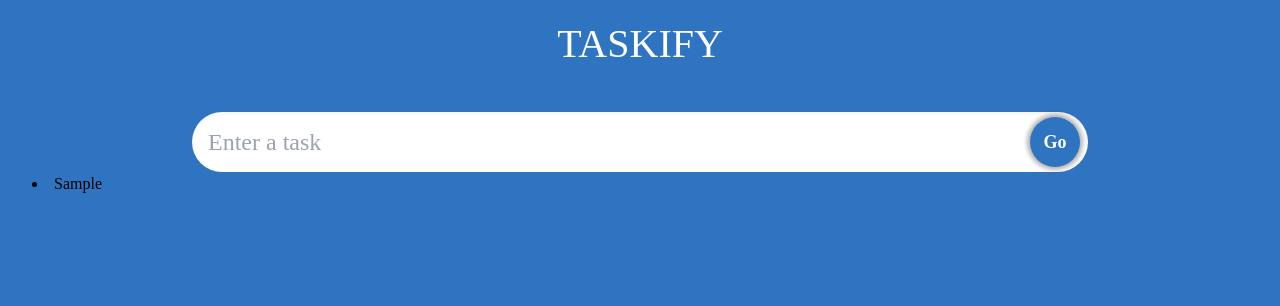
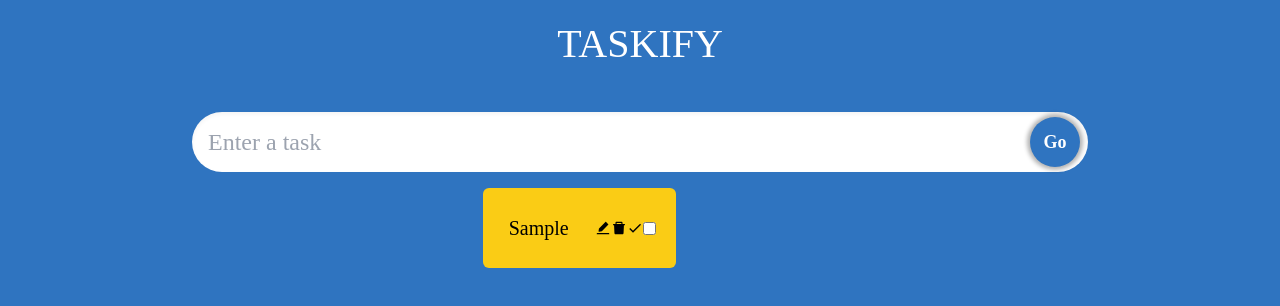
Before and after one commit to d-zucho/todo-w-drag, a React (Vite) app: page / in a window 1280 px wide. Both pictures are taken after typing "Sample" into the empty fields and a click on the button "Go". Shown: the top 306 px of the page. Built offline with nearby package versions, Linux system fonts and the light colour scheme; a web font is replaced by a local one.

Commit message:
add card w/o styles

```diff
--- a/package.json
+++ b/package.json
@@ -11,7 +11,8 @@
   },
   "dependencies": {
     "react": "^18.2.0",
-    "react-dom": "^18.2.0"
+    "react-dom": "^18.2.0",
+    "react-icons": "^4.12.0"
   },
   "devDependencies": {
     "@types/react": "^18.2.43",
--- /dev/null
+++ b/src/classNames.ts
@@ -0,0 +1,3 @@
+export function classNames(...args: any[]) {
+  return args.filter(Boolean).join(' ')
+}
--- a/src/components/Card.tsx
+++ /dev/null
@@ -1,7 +0,0 @@
-import { Todo } from '../model'
-
-const TodoCard = (todo: Todo) => {
-  return <div>TodoCard</div>
-}
-
-export default TodoCard
--- /dev/null
+++ b/src/components/SingleTodo.tsx
@@ -0,0 +1,41 @@
+import { Todo } from '../model'
+import { AiFillEdit, AiFillDelete } from 'react-icons/ai'
+import { MdDone } from 'react-icons/md'
+import { classNames } from '../classNames'
+
+interface Props {
+  todo: Todo
+  todoList: Todo[]
+  setTodoList: React.Dispatch<React.SetStateAction<Todo[]>>
+}
+
+const SingleTodo: React.FC<Props> = ({ todo, todoList, setTodoList }) => {
+  return (
+    <form
+      key={todo.id}
+      className={classNames(
+        'flex rounded-md p-5 mt-4 items-center bg-yellow-400',
+        todo.completed && 'bg-green-500'
+      )}
+    >
+      <span className='p-1.5 border-none text-xl flex-1 mr-5'>{todo.todo}</span>
+
+      {/* Icons Start */}
+      <div id='icons' className='flex'>
+        <span>
+          <AiFillEdit />
+        </span>
+        <span>
+          <AiFillDelete />
+        </span>
+        <span>
+          <MdDone />
+        </span>
+      </div>
+      {/* Icons End */}
+      <input type='checkbox' name='compelted' id='completed' />
+    </form>
+  )
+}
+
+export default SingleTodo
--- a/src/components/TodoList.tsx
+++ b/src/components/TodoList.tsx
@@ -1,16 +1,21 @@
 import { Todo } from '../model'
+import SingleTodo from './SingleTodo'
+
 interface Props {
   todoList: Todo[]
   setTodoList: React.Dispatch<React.SetStateAction<Todo[]>>
 }
 
-const TodoList: React.FC<Props> = ({ todoList, setTodoList }) => {
+const TodoList: React.FC<Props> = ({ todoList, setTodoList }: Props) => {
   return (
-    <section className='todos flex'>
-      {todoList.map((t: Todo) => (
-        <li key={Date.now()} className=''>
-          {t.todo}
-        </li>
+    <section className='todos flex flex-wrap justify-evenly w-[90%]'>
+      {todoList.map((todo) => (
+        <SingleTodo
+          todo={todo}
+          key={todo.id}
+          todoList={todoList}
+          setTodoList={setTodoList}
+        />
       ))}
     </section>
   )
```
Also changed, not shown: 1 other file (tests, documents, lock files or other folders).
